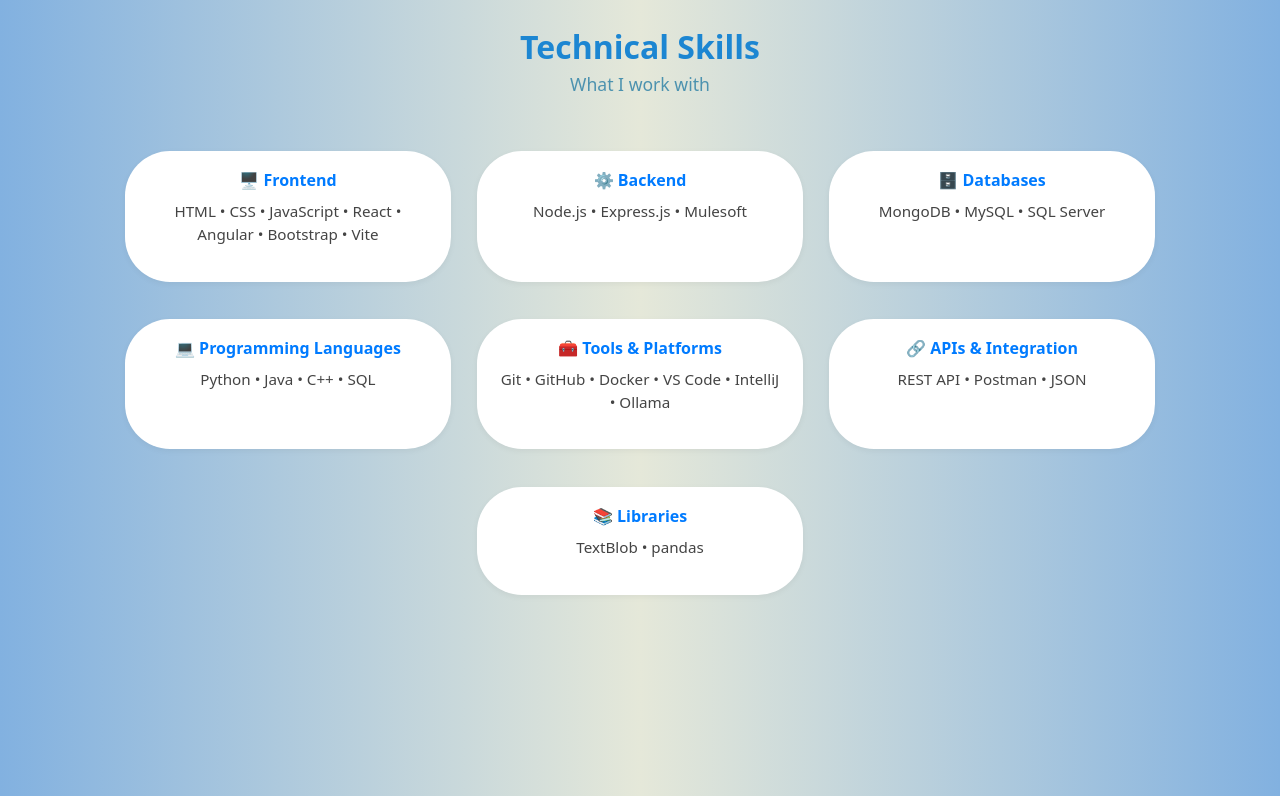
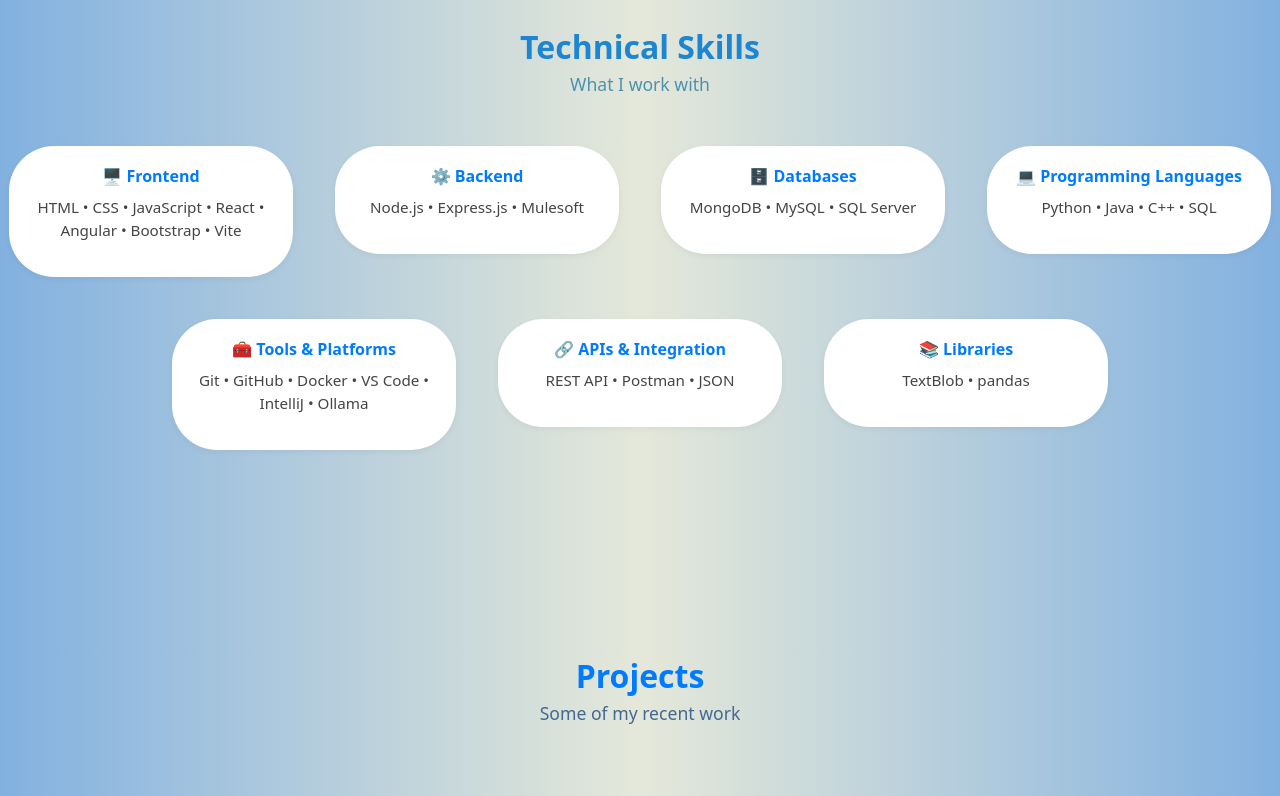
Before and after one commit to Deen-37/portfolio-website, a React (Create React App) app: page / in a window 1280 px wide. Shown: the part 620-1416 px from the top of the page. Built offline with nearby package versions, Linux system fonts and the light colour scheme; no server answers; a web font is replaced by a local one.

Commit message:
finalized

```diff
--- a/src/App.css
+++ b/src/App.css
@@ -2,7 +2,6 @@
 
 .app{
     /* background: linear-gradient(180deg,#82b1e0, rgb(229, 232, 217),#85aed7, white);  */
-
     background: linear-gradient(90deg,#82b1e0,rgb(229, 232, 217), #82b1e0 );
      /* background: linear-gradient(90deg, #decabc, #e15f1e,#dbc6b7 ) */
 }
@@ -149,9 +148,9 @@
   color: #444;
   font-size: 0.95rem;
   line-height: 1.5;
+
 }
-
-.skills-section .col-lg-3,
+/* .skills-section .col-lg-3,
 .skills-section .col-md-4,
 .skills-section .col-sm-6 {
   background-color: white;
@@ -160,15 +159,29 @@
   box-shadow: 0 2px 6px rgba(0,0,0,0.05);
   transition: transform 0.3s ease;
   margin:1%;
-}
+} */
 
-.skills-section .col-lg-3:hover{
+.skills-section .skill-card:hover{
   transform: translateY(-30px);
   box-shadow: 0 4px 12px rgba(0,0,0,0.1);
   background: linear-gradient(180deg,#82b1e0);
-  color: white;
+
 }
 
+.skill-card {
+  background-color: white;
+  border-radius: 45px;
+  padding: 20px;
+  box-shadow: 0 2px 6px rgba(0,0,0,0.05);
+  transition: transform 0.3s ease;
+  margin:3%;
+}
+
+/* .skill-card :hover{
+   transform: translateY(-30px);
+  box-shadow: 0 6px 15px rgba(0, 0, 0, 0.15);
+  background: linear-gradient(#b0cce7);
+} */
 /* Project Section*/
 
 
@@ -198,9 +211,6 @@
   margin: 2.5rem;
   height: 88%;
 }
-
-
-
 .project-card:hover {
   transform: translateY(-30px);
   box-shadow: 0 6px 15px rgba(0, 0, 0, 0.15);
@@ -355,6 +365,8 @@
 .footer p,
 .footer a {
   font-size: 2rem;
+  text-decoration: none;
+  color: white;
 }
 
 .footer i {
@@ -363,7 +375,7 @@
 
 
 .footer{
-  background-color: rgb(247, 250, 251);
+  background-color:#82b1e0;
 }
 .footer-element{
   color: white;
--- a/src/App.js
+++ b/src/App.js
@@ -1,13 +1,8 @@
 
-import { useState, useEffect } from 'react';
+import {useEffect } from 'react';
 import './App.css';
-// import Externship from './Externship.js';
-// import Project from './Project.js';
-// import Educ from './Educ.js'
 import Contact from './contact.js';
 import 'bootstrap/dist/css/bootstrap.min.css';
-
-// import { Navbar, Nav, Container } from 'react-bootstrap';
 
 
 
@@ -25,18 +20,6 @@
     });
   }
 )
-  const [educ, seteduc] = useState(true);
-  const[project, setproject] = useState(false);
-  const[externship, setexternship] = useState(false);
-  function SetAllFalse(){
-    seteduc(false)
-    setproject(false)
-    setexternship(false)
-  }
-  function changeState(function1, state1){
-    SetAllFalse();
-    function1(state1);
-  }
   return (
     <div className='app'>
       <div className="hero">
@@ -89,7 +72,7 @@
         </div>
       </div>
 
-      <div data-aos= "slide-up" id="skills" className="skills-section my-5">
+      <div data-aos= "zoom-in" id="skills" className="skills-section my-5">
         <div className="text-center mb-4">
           <span className="about-me-text">Technical Skills</span>
           <span className="why-text-sub d-block">What I work with</span>
@@ -97,45 +80,59 @@
 
         <div className="row justify-content-center text-center">
           {/* Frontend */}
+
           <div className="col-lg-3 col-md-4 col-sm-6 mb-4">
+            <div className='skill-card'>
               <h6>🖥️ Frontend</h6>
               <p>HTML • CSS • JavaScript • React • Angular • Bootstrap • Vite</p>
+            </div>
           </div>
 
           {/* Backend */}
           <div className="col-lg-3 col-md-4 col-sm-6 mb-4">
+            <div className='skill-card'>
               <h6>⚙️ Backend</h6>
               <p>Node.js • Express.js • Mulesoft</p>
+            </div>
           </div>
 
           {/* Databases */}
           <div className="col-lg-3 col-md-4 col-sm-6 mb-4">
+            <div className='skill-card'>
               <h6>🗄️ Databases</h6>
               <p>MongoDB • MySQL • SQL Server</p>
             </div>
-
+          </div>
           {/* Programming Languages */}
           <div className="col-lg-3 col-md-4 col-sm-6 mb-4">
+            <div className='skill-card'>
               <h6>💻 Programming Languages</h6>
               <p>Python • Java • C++ • SQL</p>
+            </div>
             </div>
 
           {/* Tools & Platforms */}
           <div className="col-lg-3 col-md-4 col-sm-6 mb-4">
+            <div className='skill-card'>
               <h6>🧰 Tools & Platforms</h6>
               <p>Git • GitHub • Docker • VS Code • IntelliJ • Ollama</p>
+            </div>
           </div>
 
           {/* APIs & Integration */}
           <div className="col-lg-3 col-md-4 col-sm-6 mb-4">
+            <div className='skill-card'>
               <h6>🔗 APIs & Integration</h6>
               <p>REST API • Postman • JSON</p>
+            </div>
           </div>
 
           {/* Libraries */}
           <div className="col-lg-3 col-md-4 col-sm-6 mb-4">
+            <div className='skill-card'>
               <h6>📚 Libraries</h6>
               <p>TextBlob • pandas</p>
+            </div>
           </div>
         </div>
       </div>
@@ -261,22 +258,32 @@
         </div>
       </div>
       */}
-      <div id= "contact" className='contact-us'>
+      <div data-aos= "zoom-in" id= "contact" className='contact-us'>
           <h6 className='about-me-text'>Contact me</h6>
           <p className='why-text-sub mb-5'> Let's Keep in touch</p>
           <Contact/>
       </div>
-      <footer className='footer d-flex flex-row justify-content-center gap-4 py-4'>
+      <footer className="footer">
+        <div className="row justify-content-center text-center">
+          <div className="col-lg-auto col-md-auto col-sm-12 mb-2">
             <p className="name mb-0">@ Selehadin Abebe</p>
+          </div>
+          <div className="col-lg-auto col-md-auto col-sm-12 mb-2">
             <a href="https://github.com/deen-37" target="_blank" rel="noreferrer" className="github">
               <i className="fa-brands fa-github"></i> GitHub
             </a>
+          </div>
+          <div className="col-lg-auto col-md-auto col-sm-12 mb-2">
             <a href="https://www.linkedin.com/in/selehadin-abebe-aa9689324/" target="_blank" rel="noreferrer" className="linkedin">
               <i className="fa-brands fa-linkedin"></i> LinkedIn
             </a>
+          </div>
+          <div className="col-lg-auto col-md-auto col-sm-12 mb-2">
             <a href="mailto:selehadin.abe@email.com" className="email">
               <i className="fa-solid fa-envelope"></i> Email
             </a>
+          </div>
+        </div>
       </footer>
 
 
```
Lines whose indentation alone changed are shown as unchanged.
